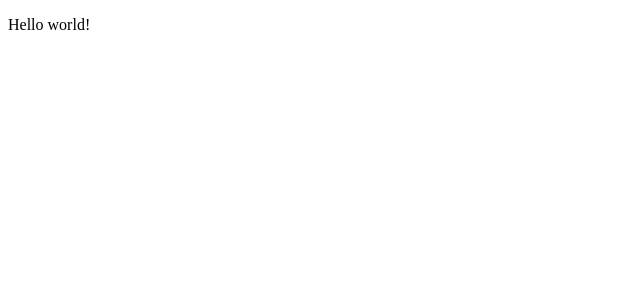
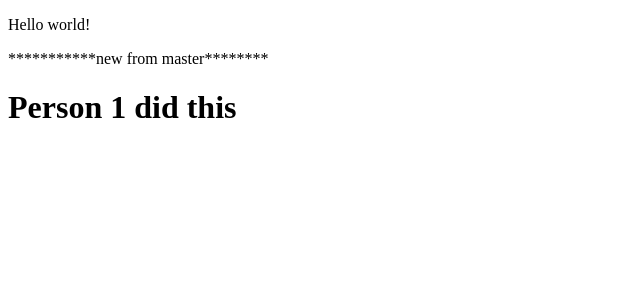
Before and after one commit to KassieJones/demo, an Angular app: page / in a window 1280 px wide. Shown: the top 300 px of the page, without its empty margins (0-640 px from the left). Built offline with nearby package versions, Linux system fonts and the light colour scheme.

Commit message:
Commit from branch1

```diff
--- a/src/app/app.component.html
+++ b/src/app/app.component.html
@@ -1,5 +1,7 @@
 <div>
   <p>Hello world!</p>
+  ***********new from master********
+  <h1>Person 1 did this</h1>
 </div>
 
 <router-outlet></router-outlet>
```
